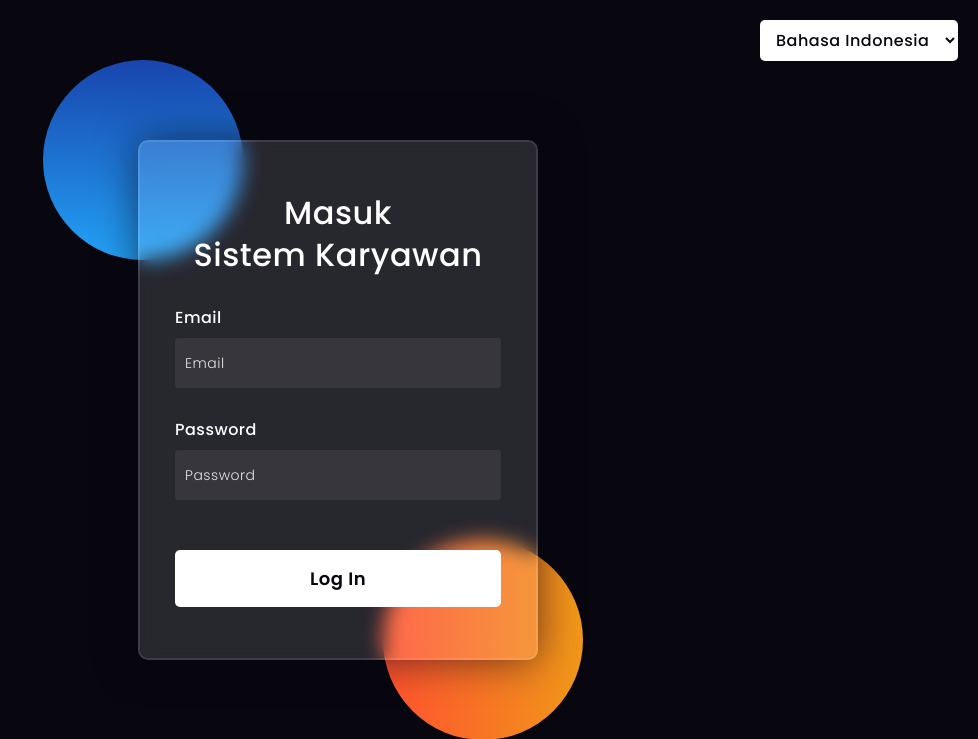
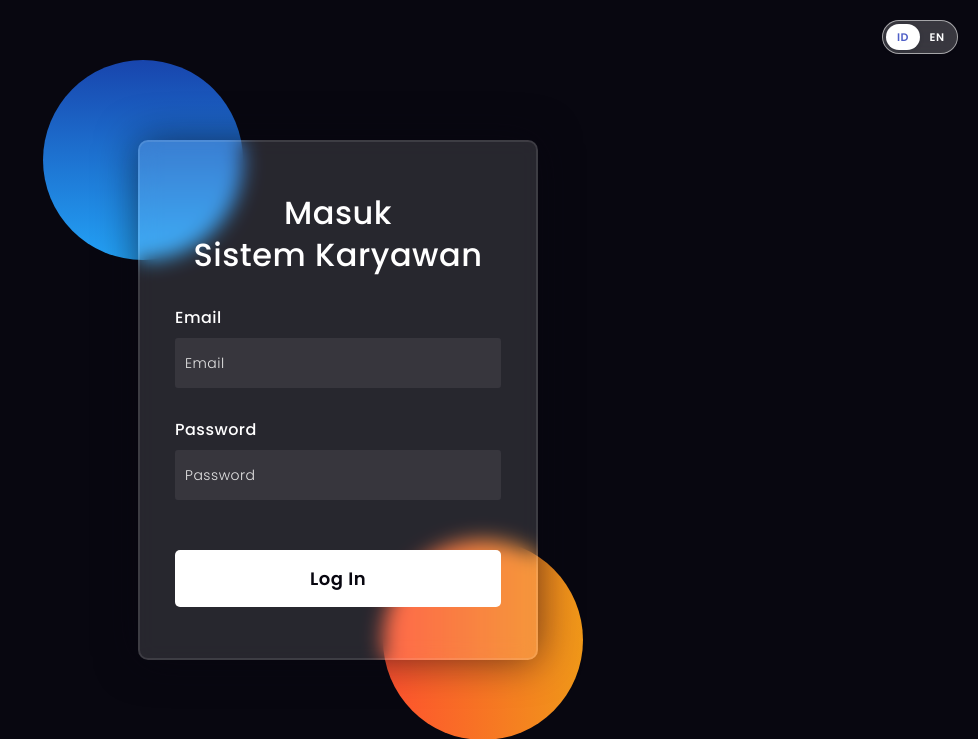
Before and after one commit to muhammadsatrioadi/SmartHR, a Laravel app: page / in a window 1280 px wide. Shown: the top 739 px of the page, without its empty margins (302-1280 px from the left). Run offline with Laravel 12, Linux system fonts and the light colour scheme.

Commit message:
Ringkas pemilih bahasa menjadi switch ID EN

```diff
--- /dev/null
+++ b/public/css/language-switch.css
@@ -0,0 +1,72 @@
+.language-switch-form {
+    margin: 0;
+}
+
+.language-switch {
+    position: relative;
+    display: inline-grid;
+    grid-template-columns: 1fr 1fr;
+    align-items: center;
+    width: 76px;
+    height: 34px;
+    padding: 3px;
+    overflow: hidden;
+    border: 1px solid rgba(255, 255, 255, 0.55);
+    border-radius: 999px;
+    background: rgba(255, 255, 255, 0.2);
+    isolation: isolate;
+}
+
+.language-switch input {
+    position: absolute !important;
+    width: 1px !important;
+    height: 1px !important;
+    margin: -1px !important;
+    padding: 0 !important;
+    overflow: hidden !important;
+    clip: rect(0, 0, 0, 0) !important;
+    white-space: nowrap !important;
+    border: 0 !important;
+}
+
+.language-switch label {
+    z-index: 1;
+    display: flex;
+    align-items: center;
+    justify-content: center;
+    height: 26px;
+    margin: 0;
+    color: #fff;
+    font-size: 11px;
+    font-weight: 700;
+    line-height: 1;
+    cursor: pointer;
+    transition: color 0.18s ease;
+}
+
+.language-switch input:checked + label {
+    color: #4f5fc7;
+}
+
+.language-switch__thumb {
+    position: absolute;
+    z-index: 0;
+    top: 3px;
+    left: 3px;
+    width: calc(50% - 3px);
+    height: 26px;
+    border-radius: 999px;
+    background: #fff;
+    box-shadow: 0 1px 4px rgba(15, 23, 42, 0.2);
+    transition: transform 0.18s ease;
+}
+
+.language-switch input[value="en"]:checked ~ .language-switch__thumb {
+    transform: translateX(100%);
+}
+
+.language-switch input:focus-visible + label {
+    outline: 2px solid #fff;
+    outline-offset: 2px;
+    border-radius: 999px;
+}
--- a/resources/views/layouts/main.blade.php
+++ b/resources/views/layouts/main.blade.php
@@ -25,6 +25,7 @@
     @endif
     <!-- Override agar konten lama tetap rapi -->
     <link href="{{ asset('css/style.css') }}" rel="stylesheet">
+    <link href="{{ asset('css/language-switch.css') }}" rel="stylesheet">
 </head>
 
 <body>
--- a/resources/views/login.blade.php
+++ b/resources/views/login.blade.php
@@ -7,6 +7,7 @@
     <link rel="preconnect" href="https://fonts.gstatic.com">
     <link rel="stylesheet" href="https://cdnjs.cloudflare.com/ajax/libs/font-awesome/5.15.4/css/all.min.css">
     <link href="https://fonts.googleapis.com/css2?family=Poppins:wght@300;500;600&display=swap" rel="stylesheet">
+    <link href="{{ asset('css/language-switch.css') }}" rel="stylesheet">
     <!--Stylesheet-->
     <link href="https://cdn.jsdelivr.net/npm/bootstrap@5.3.3/dist/css/bootstrap.min.css" rel="stylesheet" integrity="sha384-QWTKZyjpPEjISv5WaRU9OFeRpok6YctnYmDr5pNlyT2bRjXh0JMhjY6hW+ALEwIH" crossorigin="anonymous">
     <style media="screen">
@@ -79,7 +80,7 @@ form h3{
     text-align: center;
 }
 
-form.language-form{
+form.language-switch-form{
     position:fixed;
     top:20px;
     right:20px;
@@ -92,15 +93,6 @@ form.language-form{
     background:transparent;
     box-shadow:none;
     z-index:2;
-}
-form.language-form select{
-    width:auto;
-    height:auto;
-    margin:0;
-    padding:8px 12px;
-    color:#080710;
-    background:#ffffff;
-    border-radius:5px;
 }
 
 label{
@@ -160,12 +152,15 @@ button{
     </style>
 </head>
 <body>
-    <form method="POST" action="{{ route('language.update') }}" class="language-form">
+    <form method="POST" action="{{ route('language.update') }}" class="language-switch-form">
         @csrf
-        <select name="locale" aria-label="{{ __('Ganti bahasa') }}" onchange="this.form.submit()">
-            <option value="id" {{ app()->getLocale() === 'id' ? 'selected' : '' }}>{{ __('Bahasa Indonesia') }}</option>
-            <option value="en" {{ app()->getLocale() === 'en' ? 'selected' : '' }}>{{ __('Inggris') }}</option>
-        </select>
+        <div class="language-switch" role="radiogroup" aria-label="{{ __('Ganti bahasa') }}">
+            <input type="radio" id="login-locale-id" name="locale" value="id" {{ app()->getLocale() === 'id' ? 'checked' : '' }} onchange="this.form.submit()">
+            <label for="login-locale-id">ID</label>
+            <input type="radio" id="login-locale-en" name="locale" value="en" {{ app()->getLocale() === 'en' ? 'checked' : '' }} onchange="this.form.submit()">
+            <label for="login-locale-en">EN</label>
+            <span class="language-switch__thumb" aria-hidden="true"></span>
+        </div>
     </form>
   @if(Session::has('error'))
             <div class="alert alert-primary" role="alert">
```
Also changed, not shown: resources/views/layouts/portal.blade.php (+9 -6 lines), resources/views/partials/topbar.blade.php (+8 -6 lines).
